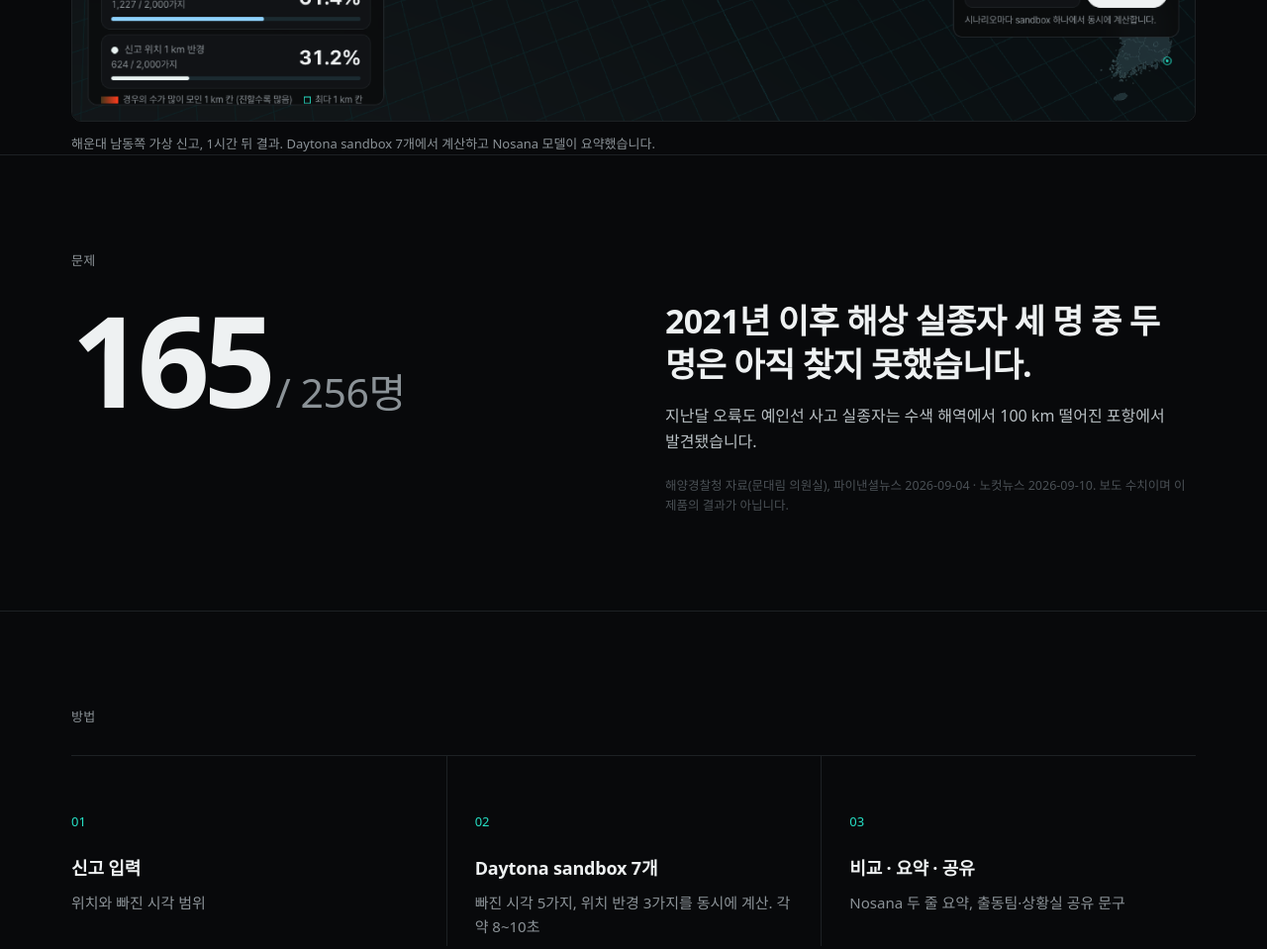
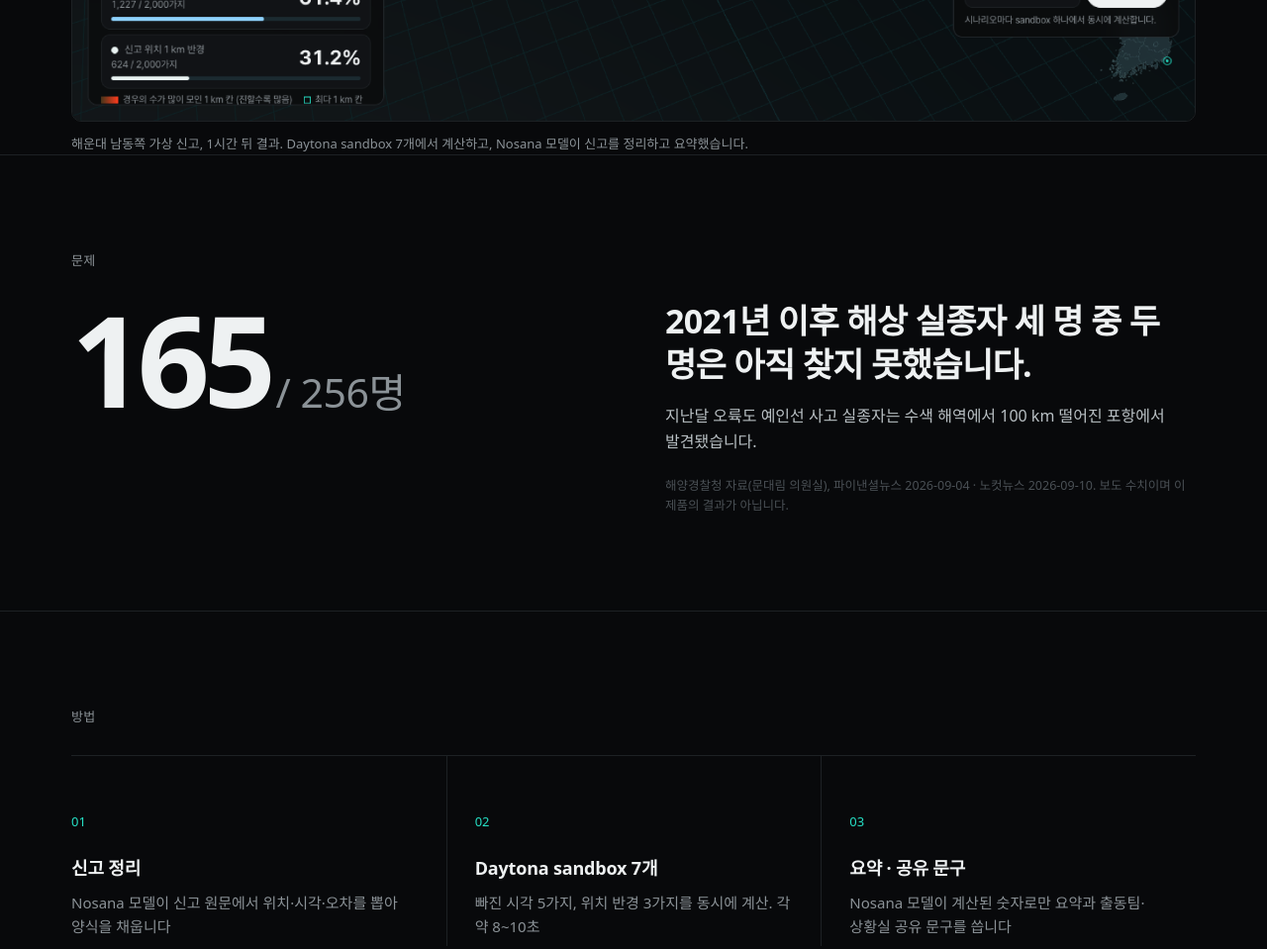
Before and after one commit to currenjin/2026-10-daytona-hack-sprint, a plain HTML site: page web/index.html in a window 1280 px wide. Shown: the part 1220-2179 px from the top of the page at 99% size. Drawn offline with Linux system fonts and the light colour scheme; a web font is replaced by a local one.

Commit message:
docs: Nosana's three roles on landing and README

```diff
--- a/web/index.html
+++ b/web/index.html
@@ -63,13 +63,13 @@ section{border-top:1px solid var(--rule);padding:96px 0}
     <div class="navlinks"><a href="#problem">문제</a><a href="#how">방법</a><a href="#result">결과</a><a class="go" href="app.html">데모 →</a></div>
   </nav>
 
-  <div class="meta"><span><b>부산 앞바다</b> 가상 사고</span><span><b>Daytona</b> sandbox</span><span><b>Nosana</b> 요약</span><span>Daytona HackSprint Seoul · 2026.10.18</span></div>
+  <div class="meta"><span><b>부산 앞바다</b> 가상 사고</span><span><b>Daytona</b> sandbox</span><span><b>Nosana</b> 신고 정리 · 요약 · 공유 문구</span><span>Daytona HackSprint Seoul · 2026.10.18</span></div>
   <h1>해상 실종자<br>위치 추정</h1>
   <div class="intro">
     <p>신고 하나로 표류 위치를 일곱 가지 경우로 계산합니다. 빠진 시각 ±30분과 위치 반경 1 km까지 함께 봅니다.</p>
     <div class="cta"><a class="btn" href="app.html">데모 열기 →</a><a class="link" href="https://github.com/currenjin/2026-10-daytona-hack-sprint">GitHub에서 코드 보기</a></div>
   </div>
-  <figure><img src="assets/hero.png" alt="Golden Sea 화면: 부산 앞바다 가상 사고의 세 시나리오 비교"><figcaption>해운대 남동쪽 가상 신고, 1시간 뒤 결과. Daytona sandbox 7개에서 계산하고 Nosana 모델이 요약했습니다.</figcaption></figure>
+  <figure><img src="assets/hero.png" alt="Golden Sea 화면: 부산 앞바다 가상 사고의 세 시나리오 비교"><figcaption>해운대 남동쪽 가상 신고, 1시간 뒤 결과. Daytona sandbox 7개에서 계산하고, Nosana 모델이 신고를 정리하고 요약했습니다.</figcaption></figure>
 </div>
 
 <section id="problem"><div class="wrap">
@@ -87,9 +87,9 @@ section{border-top:1px solid var(--rule);padding:96px 0}
 <section id="how"><div class="wrap">
   <div class="label">방법</div>
   <div class="how">
-    <div><div class="k">01</div><h3>신고 입력</h3><p>위치와 빠진 시각 범위</p></div>
+    <div><div class="k">01</div><h3>신고 정리</h3><p>Nosana 모델이 신고 원문에서 위치·시각·오차를 뽑아 양식을 채웁니다</p></div>
     <div><div class="k">02</div><h3>Daytona sandbox 7개</h3><p>빠진 시각 5가지, 위치 반경 3가지를 동시에 계산. 각 약 8~10초</p></div>
-    <div><div class="k">03</div><h3>비교 · 요약 · 공유</h3><p>Nosana 두 줄 요약, 출동팀·상황실 공유 문구</p></div>
+    <div><div class="k">03</div><h3>요약 · 공유 문구</h3><p>Nosana 모델이 계산된 숫자로만 요약과 출동팀·상황실 공유 문구를 씁니다</p></div>
   </div>
 </div></section>
 
```
Also changed, not shown: README.md.
